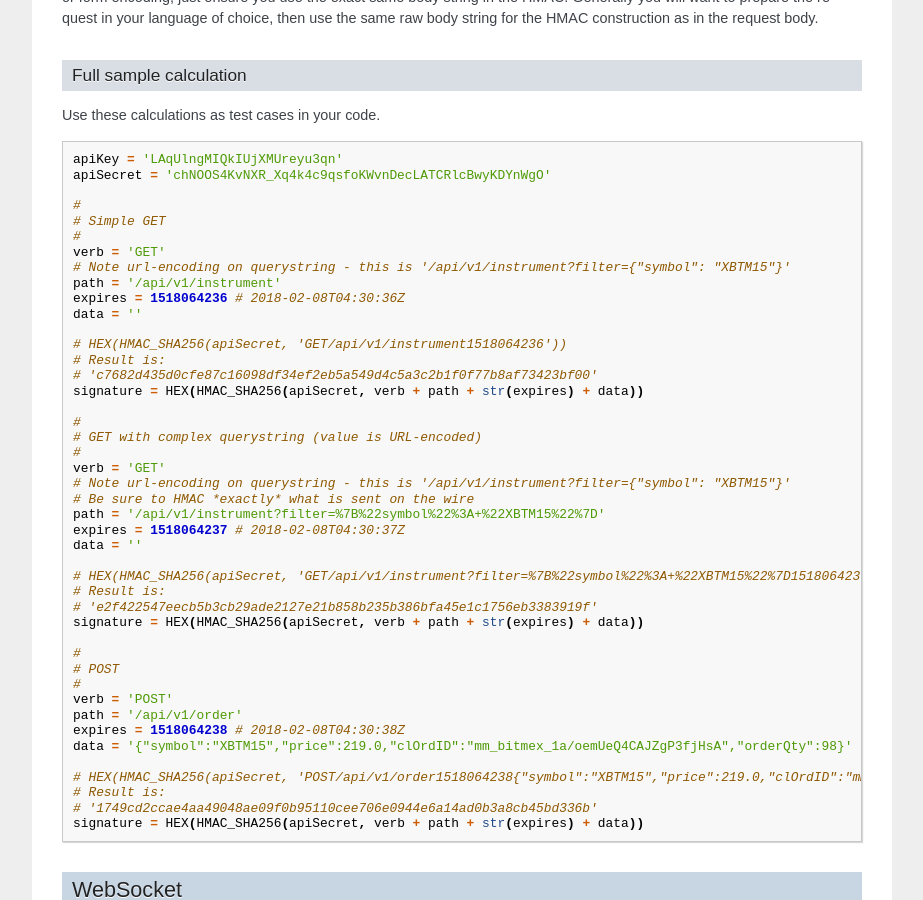
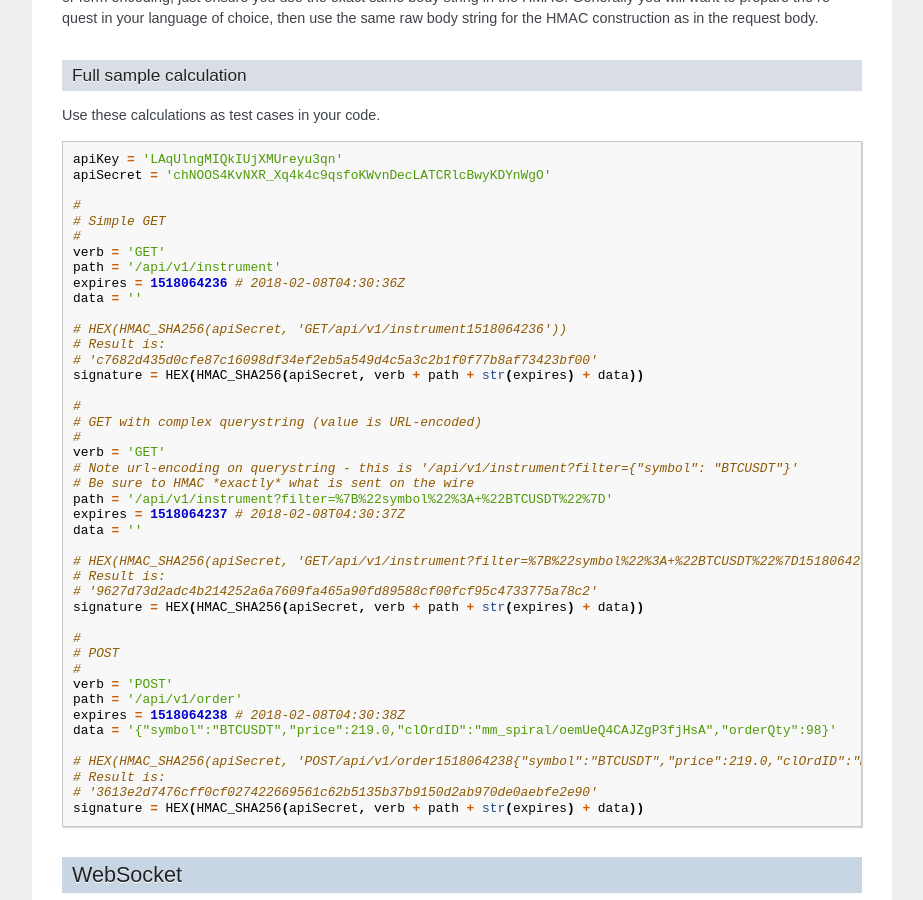
Before and after one commit to spiralexchange/spiral-api-docs, a Sphinx documentation site: the page built from docs/authentication.rst, in a window 1280 px wide and 900 px high, scrolled down 916 px. Shown: the whole window, without its empty margins (198-1121 px from the left). Built offline with Sphinx 7.4.7, drawn with Linux system fonts in a browser that asks for light colours; formulas are drawn with MathJax 3.

Commit message:
update api authentication example

```diff
--- a/docs/authentication.rst
+++ b/docs/authentication.rst
@@ -62,7 +62,6 @@ Use these calculations as test cases in your code.
     # Simple GET
     #
     verb = 'GET'
-    # Note url-encoding on querystring - this is '/api/v1/instrument?filter={"symbol": "XBTM15"}'
     path = '/api/v1/instrument'
     expires = 1518064236 # 2018-02-08T04:30:36Z
     data = ''
@@ -76,15 +75,15 @@ Use these calculations as test cases in your code.
     # GET with complex querystring (value is URL-encoded)
     #
     verb = 'GET'
-    # Note url-encoding on querystring - this is '/api/v1/instrument?filter={"symbol": "XBTM15"}'
+    # Note url-encoding on querystring - this is '/api/v1/instrument?filter={"symbol": "BTCUSDT"}'
     # Be sure to HMAC *exactly* what is sent on the wire
-    path = '/api/v1/instrument?filter=%7B%22symbol%22%3A+%22XBTM15%22%7D'
+    path = '/api/v1/instrument?filter=%7B%22symbol%22%3A+%22BTCUSDT%22%7D'
     expires = 1518064237 # 2018-02-08T04:30:37Z
     data = ''
 
-    # HEX(HMAC_SHA256(apiSecret, 'GET/api/v1/instrument?filter=%7B%22symbol%22%3A+%22XBTM15%22%7D1518064237'))
+    # HEX(HMAC_SHA256(apiSecret, 'GET/api/v1/instrument?filter=%7B%22symbol%22%3A+%22BTCUSDT%22%7D1518064237'))
     # Result is:
-    # 'e2f422547eecb5b3cb29ade2127e21b858b235b386bfa45e1c1756eb3383919f'
+    # '9627d73d2adc4b214252a6a7609fa465a90fd89588cf00fcf95c4733775a78c2'
     signature = HEX(HMAC_SHA256(apiSecret, verb + path + str(expires) + data))
 
     #
@@ -93,11 +92,11 @@ Use these calculations as test cases in your code.
     verb = 'POST'
     path = '/api/v1/order'
     expires = 1518064238 # 2018-02-08T04:30:38Z
-    data = '{"symbol":"XBTM15","price":219.0,"clOrdID":"mm_bitmex_1a/oemUeQ4CAJZgP3fjHsA","orderQty":98}'
+    data = '{"symbol":"BTCUSDT","price":219.0,"clOrdID":"mm_spiral/oemUeQ4CAJZgP3fjHsA","orderQty":98}'
 
-    # HEX(HMAC_SHA256(apiSecret, 'POST/api/v1/order1518064238{"symbol":"XBTM15","price":219.0,"clOrdID":"mm_bitmex_1a/oemUeQ4CAJZgP3fjHsA","orderQty":98}'))
+    # HEX(HMAC_SHA256(apiSecret, 'POST/api/v1/order1518064238{"symbol":"BTCUSDT","price":219.0,"clOrdID":"mm_spiral/oemUeQ4CAJZgP3fjHsA","orderQty":98}'))
     # Result is:
-    # '1749cd2ccae4aa49048ae09f0b95110cee706e0944e6a14ad0b3a8cb45bd336b'
+    # '3613e2d7476cff0cf027422669561c62b5135b37b9150d2ab970de0aebfe2e90'
     signature = HEX(HMAC_SHA256(apiSecret, verb + path + str(expires) + data))
 
 WebSocket
```
